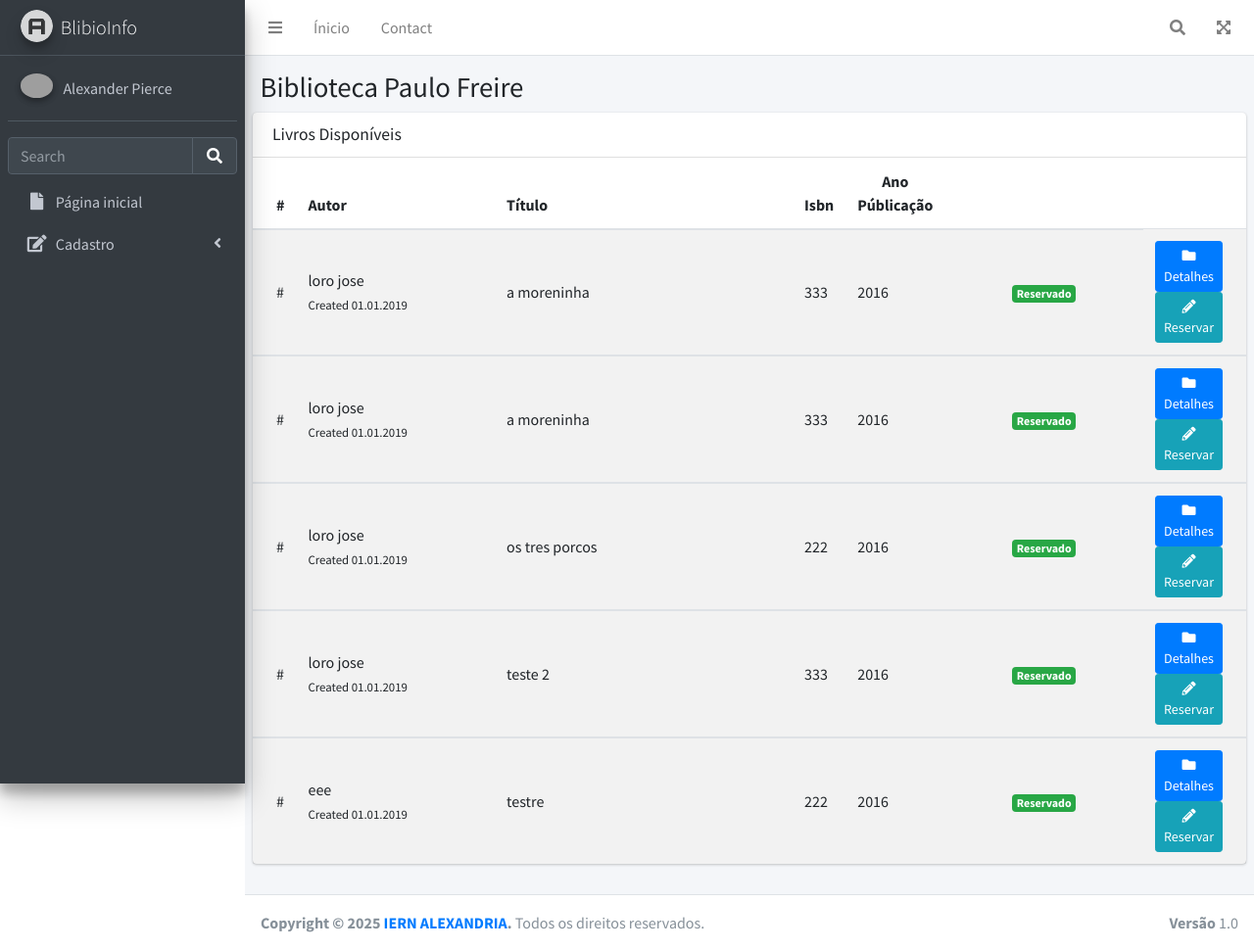
After one commit to CimaraOliveira/biblioBook, a Django app: page /listar_livros/ in a window 1280 px wide. The commit adds this page. Shown: the whole page at 98% size. Run offline with Django 5.2, Linux system fonts and the light colour scheme; data comes from the database, SQL or seed files in the repository; both versions use the stored data as it was after the commit; some libraries are stand-ins or nearby versions; grey boxes are pictures that could not be loaded.

Commit message:
listando livros

```diff
--- a/core/admin.py
+++ b/core/admin.py
@@ -1,5 +1,8 @@
 from django.contrib import admin
 from .models import Livro, Reserva
 
+class LivroAdmin(admin.ModelAdmin):
+    list_display = ['titulo', 'autor', 'isbn']
+
 admin.site.register(Livro)
 admin.site.register(Reserva)
--- a/core/models.py
+++ b/core/models.py
@@ -8,6 +8,10 @@ class Livro(models.Model):
     quantidade = models.IntegerField()
     isbn = models.IntegerField(max_length=20)
     ano_publicação = models.CharField(max_length=200)
+
+    class Meta:
+        verbose_name = 'Livro'
+        verbose_name_plural = 'Livros'
 
 
 class Reserva(models.Model):
--- /dev/null
+++ b/core/templates/core/listar_livros.html
@@ -0,0 +1,120 @@
+{% extends 'base.html' %}
+{%block conteudo%}
+
+
+
+    <!-- Main content -->
+    <section class="content">
+
+      <!-- Default box -->
+      <div class="card">
+        <div class="card-header">
+          <h3 class="card-title">Livros Disponíveis</h3>
+        </div>
+
+        <div class="card-body p-0">
+          <table class="table table-striped projects">
+              <thead>
+                  <tr>
+                      <th style="width: 1%">
+                          #
+                      </th>
+
+                      <th style="width: 20%">
+                          Autor
+                      </th>
+
+                      <th style="width: 30%">
+                          Título
+                      </th>
+                      <th>
+                          Isbn
+                      </th>
+                      <th style="width: 8%" class="text-center">
+                          Ano Públicação
+                      </th>
+
+                      <th style="width: 20%">
+                      </th>
+                  </tr>
+              </thead>
+
+              {% for livro in livro %}
+              <tbody>
+                  <tr>
+                      <td>
+                          #
+                      </td>
+                      <td>
+                          <a>
+                             {{livro.autor}}
+                          </a>
+                          <br/>
+                          <small>
+                              Created 01.01.2019
+                          </small>
+                      </td>
+                      <td>
+                          <a>
+                             {{livro.titulo}}
+                          </a>
+                      </td>
+                      <td>
+                          <a>
+                             {{livro.isbn}}
+                          </a>
+                      </td>
+                       <td>
+                          <a>
+                             {{livro.ano_publicação}}
+                          </a>
+                      </td>
+
+                      <!--<td>
+                          <ul class="list-inline">
+                              <li class="list-inline-item">
+                                  <img alt="Avatar" class="table-avatar" src="../../dist/img/avatar.png">
+                              </li>
+                          </ul>
+                      </td>
+                      <td class="project_progress">
+                          <div class="progress progress-sm">
+                              <div class="progress-bar bg-green" role="progressbar" aria-valuenow="57" aria-valuemin="0" aria-valuemax="100" style="width: 57%">
+                              </div>
+                          </div>
+                          <small>
+                              57% Complete
+                          </small>
+                      </td>-->
+                      <td class="project-state">
+                          <span class="badge badge-success">Reservado</span><!--Resevado ou disponível -->
+                      </td>
+                      <td class="project-actions text-right">
+                          <a class="btn btn-primary btn-sm" href="#">
+                              <i class="fas fa-folder">
+                              </i>
+                              Detalhes
+                          </a>
+                          <a class="btn btn-info btn-sm" href="#">
+                              <i class="fas fa-pencil-alt">
+                              </i>
+                              Reservar
+                          </a>
+                      </td>
+                      {% endfor %}
+                  </tr>
+
+
+              </tbody>
+          </table>
+        </div>
+
+        <!-- /.card-body -->
+      </div>
+      <!-- /.card -->
+
+    </section>
+    <!-- /.content -->
+
+
+{%endblock%}
--- a/core/urls.py
+++ b/core/urls.py
@@ -3,5 +3,6 @@ from . import views
 urlpatterns = [
     path('', views.index, name='index'),
     path('cadastro_livro/', views.cadastro_livro, name='cadastro_livro'),
+    path('listar_livros/', views.listar_livros, name='listar_livros'),
 
 ]
--- a/core/views.py
+++ b/core/views.py
@@ -1,5 +1,9 @@
 from django.shortcuts import render,redirect
 from .models import Livro
+from django.contrib import messages
+from django.core.paginator import Paginator
+
+
 
 def index(request):
     return render(request, 'core/index.html')
@@ -17,4 +21,15 @@ def cadastro_livro(request):
     cadastrarLivro = Livro(titulo=titulo, autor=autor,  quantidade= quantidade, isbn=isbn,
                                                 ano_publicação=ano_publicação)
     cadastrarLivro.save()
-    return redirect('cadastro_livro/')
+    messages.success(request,"Livro adicionado com Sucesso!")
+    return redirect('listar_livros')
+
+def listar_livros(request):
+    livro = Livro.objects.all()
+    paginator = Paginator(livro, 6)
+    page = request.GET.get('p')
+    livro = paginator.get_page(page)
+    context = {
+        'livro': livro
+    }
+    return render(request, "core/listar_livros.html", context)
--- a/templates/base.html
+++ b/templates/base.html
@@ -35,6 +35,7 @@
 
         </div><!-- /.row -->
       </div><!-- /.container-fluid -->
+      {% include 'parciais/messages.html' %}
         {%block conteudo%} {%endblock%}
 
     </div>
--- /dev/null
+++ b/templates/parciais/messages.html
@@ -0,0 +1,42 @@
+
+
+<!--{% if messages %}
+    <br>
+    {% for message in messages %}
+        <div class="alert {{ message.tags }}" role="alert">
+            {{ message }}
+        </div>
+    {% endfor %}
+{% endif %}-->
+
+<style>
+    .mensagem-successo {
+        background-color: #d4edda;
+        color: #155724;
+        padding: 10px;
+        border: 1px solid #c3e6cb;
+        border-radius: 5px;
+        margin-top: 10px;
+    }
+    .mensagem-erro {
+        background-color: #f8d7da;
+        color: #721c24;
+        padding: 10px;
+        border: 1px solid #f5c6cb;
+        border-radius: 5px;
+        margin-top: 10px;
+    }
+</style>
+
+{% if messages %}
+    <br>
+    {% for message in messages %}
+        <div class="
+            {% if 'success' in message.tags %}mensagem-successo
+            {% elif 'error' in message.tags %}mensagem-erro
+            {% else %}mensagem-default{% endif %}
+        ">
+            {{ message }}
+        </div>
+    {% endfor %}
+{% endif %}
```
Also changed, not shown: db.sqlite3.
